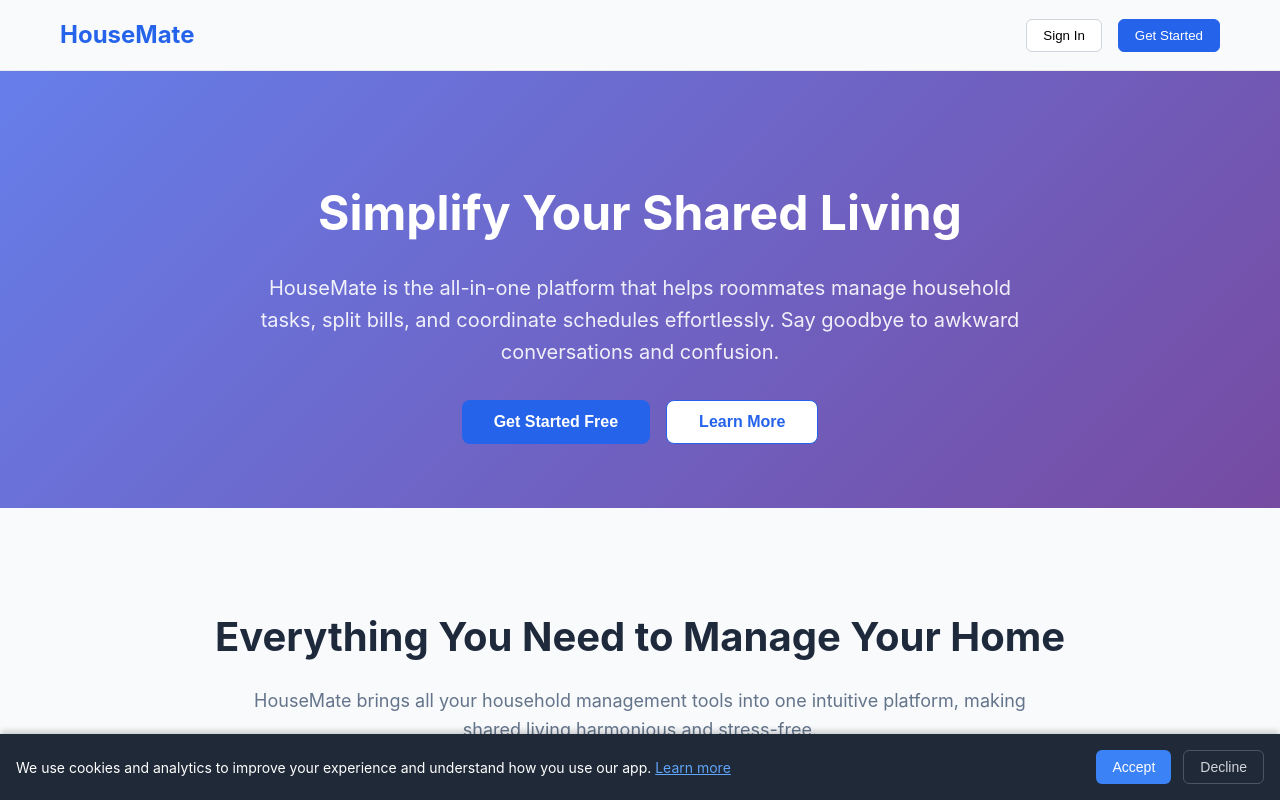
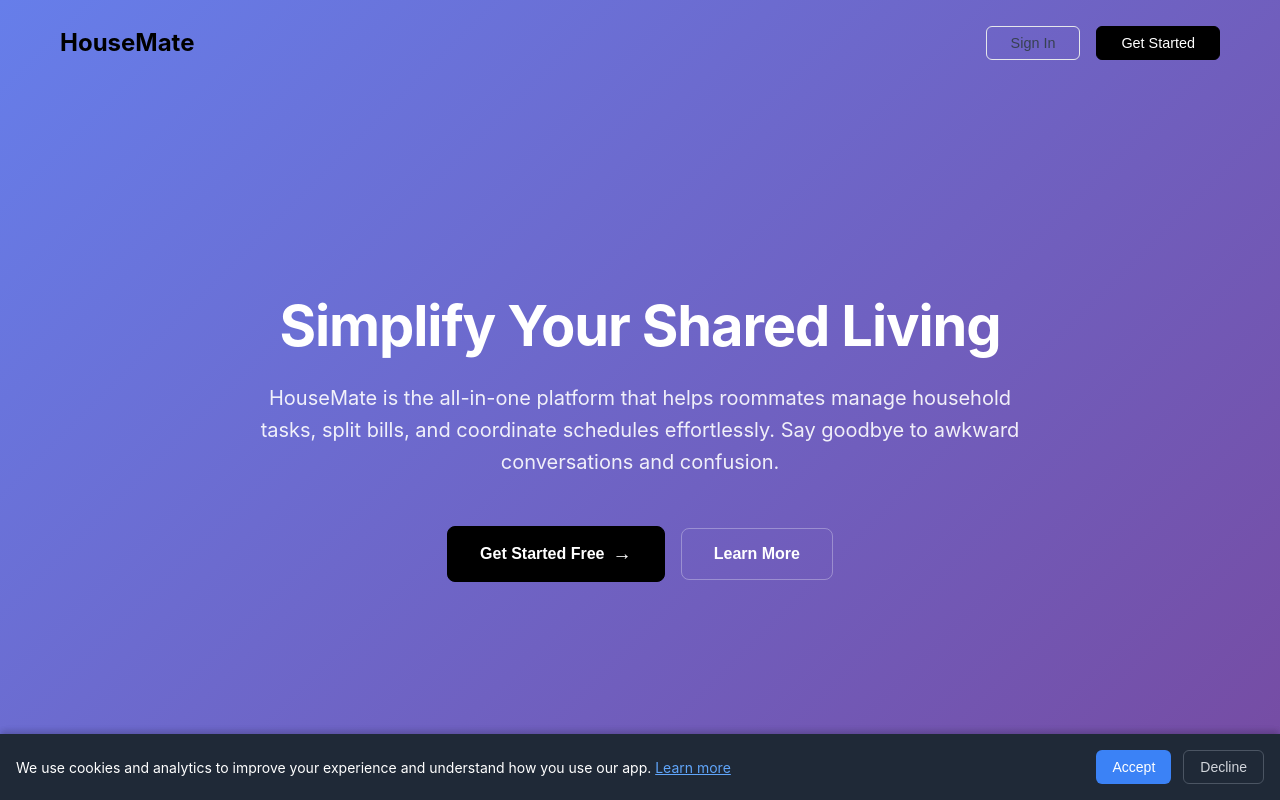
Before and after one commit to Dhiali/housemate, a React (Vite) app in the folder frontend/: page / in a window 1280 px wide. Shown: the top 800 px of the page. Built offline with nearby package versions, Linux system fonts and the light colour scheme.

Commit message:
header and hero refine

```diff
--- a/frontend/src/components/LandingPage.css
+++ b/frontend/src/components/LandingPage.css
@@ -17,6 +17,7 @@
     sans-serif;
   line-height: 1.6;
   color: #333;
+  background-color: #ffffff;
 }
 
 .App .container {
@@ -27,8 +28,13 @@
 
 /* Header */
 .App .header {
-  padding: 1rem 0;
-  border-bottom: 1px solid #eaeaea;
+  padding: 1.5rem 0;
+  background: transparent;
+  position: absolute;
+  top: 0;
+  left: 0;
+  right: 0;
+  z-index: 100;
 }
 
 .App .header .container {
@@ -40,92 +46,117 @@
 .App .logo {
   font-size: 1.5rem;
   font-weight: bold;
-  color: #2563eb;
+  color: #000;
 }
 
 .App .nav {
   display: flex;
   gap: 1rem;
+  align-items: center;
 }
 
 .App .nav-button {
-  padding: 0.5rem 1rem;
-  border: 1px solid #d1d5db;
-  background: white;
-  border-radius: 0.375rem;
+  padding: 0.5rem 1.5rem;
+  border: 1px solid #e5e7eb;
+  background: transparent;
+  border-radius: 6px;
   cursor: pointer;
-  transition: all 0.2s;
+  font-size: 0.9rem;
+  font-weight: 500;
+  transition: all 0.2s ease;
+  color: #374151;
 }
 
 .App .nav-button.primary {
-  background: #2563eb;
+  background: #000;
   color: white;
-  border-color: #2563eb;
+  border-color: #000;
 }
 
 .App .nav-button:hover {
-  opacity: 0.9;
+  opacity: 0.8;
 }
 
 /* Hero Section */
 .App .hero {
-  padding: 4rem 0;
-  text-align: center;
+  min-height: 100vh;
+  display: flex;
+  align-items: center;
   background: linear-gradient(135deg, #667eea 0%, #764ba2 100%);
   color: white;
+  text-align: center;
+  padding: 6rem 0 4rem;
+}
+
+.App .hero .container {
+  max-width: 800px;
 }
 
 .App .hero h1 {
-  font-size: 3rem;
-  margin-bottom: 1rem;
+  font-size: 3.5rem;
   font-weight: 700;
+  margin-bottom: 1.5rem;
+  line-height: 1.1;
+  letter-spacing: -0.02em;
 }
 
 .App .hero-subtitle {
   font-size: 1.25rem;
-  margin-bottom: 2rem;
-  max-width: 800px;
-  margin-left: auto;
-  margin-right: auto;
+  margin-bottom: 3rem;
+  line-height: 1.6;
   opacity: 0.9;
+  font-weight: 400;
 }
 
 .App .hero-buttons {
   display: flex;
   gap: 1rem;
   justify-content: center;
+  align-items: center;
   flex-wrap: wrap;
 }
 
 .App .btn {
-  padding: 0.75rem 2rem;
+  padding: 1rem 2rem;
   border: none;
-  border-radius: 0.5rem;
+  border-radius: 8px;
   font-size: 1rem;
+  font-weight: 600;
   cursor: pointer;
-  transition: all 0.2s;
-  font-weight: 600;
+  transition: all 0.2s ease;
+  text-decoration: none;
+  display: inline-flex;
+  align-items: center;
+  gap: 0.5rem;
 }
 
 .App .btn.primary {
-  background: #2563eb;
+  background: #000;
   color: white;
+  border: 1px solid #000;
 }
 
 .App .btn.secondary {
-  background: white;
-  color: #2563eb;
-  border: 1px solid #2563eb;
+  background: transparent;
+  color: white;
+  border: 1px solid rgba(255, 255, 255, 0.3);
 }
 
-.App .btn.large {
-  padding: 1rem 3rem;
-  font-size: 1.125rem;
+.App .btn.primary:hover {
+  background: #333;
+  border-color: #333;
+  transform: translateY(-1px);
 }
 
-.App .btn:hover {
-  transform: translateY(-2px);
-  box-shadow: 0 4px 12px rgba(0, 0, 0, 0.15);
+.App .btn.secondary:hover {
+  background: rgba(255, 255, 255, 0.1);
+  border-color: rgba(255, 255, 255, 0.5);
+  transform: translateY(-1px);
+}
+
+.App .arrow {
+  font-size: 1.2em;
+  font-weight: 400;
 }
 
 /* Features Section */
@@ -288,12 +319,37 @@
 
 /* Responsive Design */
 @media (max-width: 768px) {
+  .App .container {
+    padding: 0 1rem;
+  }
+
+  .App .hero {
+    padding: 8rem 0 4rem;
+    min-height: 80vh;
+  }
+
   .App .hero h1 {
-    font-size: 2rem;
+    font-size: 2.5rem;
   }
 
   .App .hero-subtitle {
-    font-size: 1rem;
+    font-size: 1.1rem;
+  }
+
+  .App .hero-buttons {
+    flex-direction: column;
+    width: 100%;
+  }
+
+  .App .btn {
+    width: 100%;
+    max-width: 300px;
+    justify-content: center;
+  }
+
+  .App .nav-button {
+    padding: 0.4rem 1rem;
+    font-size: 0.85rem;
   }
 
   .App .features-grid {
@@ -303,14 +359,18 @@
   .App .benefits-grid {
     grid-template-columns: 1fr;
   }
+}
 
-  .App .hero-buttons {
-    flex-direction: column;
-    align-items: center;
+@media (max-width: 480px) {
+  .App .hero h1 {
+    font-size: 2rem;
   }
 
-  .App .btn {
-    width: 100%;
-    max-width: 300px;
+  .App .hero-subtitle {
+    font-size: 1rem;
+  }
+
+  .App .logo {
+    font-size: 1.25rem;
   }
 }
--- a/frontend/src/components/LandingPage.jsx
+++ b/frontend/src/components/LandingPage.jsx
@@ -35,7 +35,9 @@ const LandingPage = () => {
             split bills, and coordinate schedules effortlessly. Say goodbye to awkward conversations and confusion.
           </p>
           <div className="hero-buttons">
-            <button className="btn primary" onClick={handleGetStarted}>Get Started Free</button>
+            <button className="btn primary" onClick={handleGetStarted}>
+              Get Started Free <span className="arrow">→</span>
+            </button>
             <button className="btn secondary">Learn More</button>
           </div>
         </div>
```
